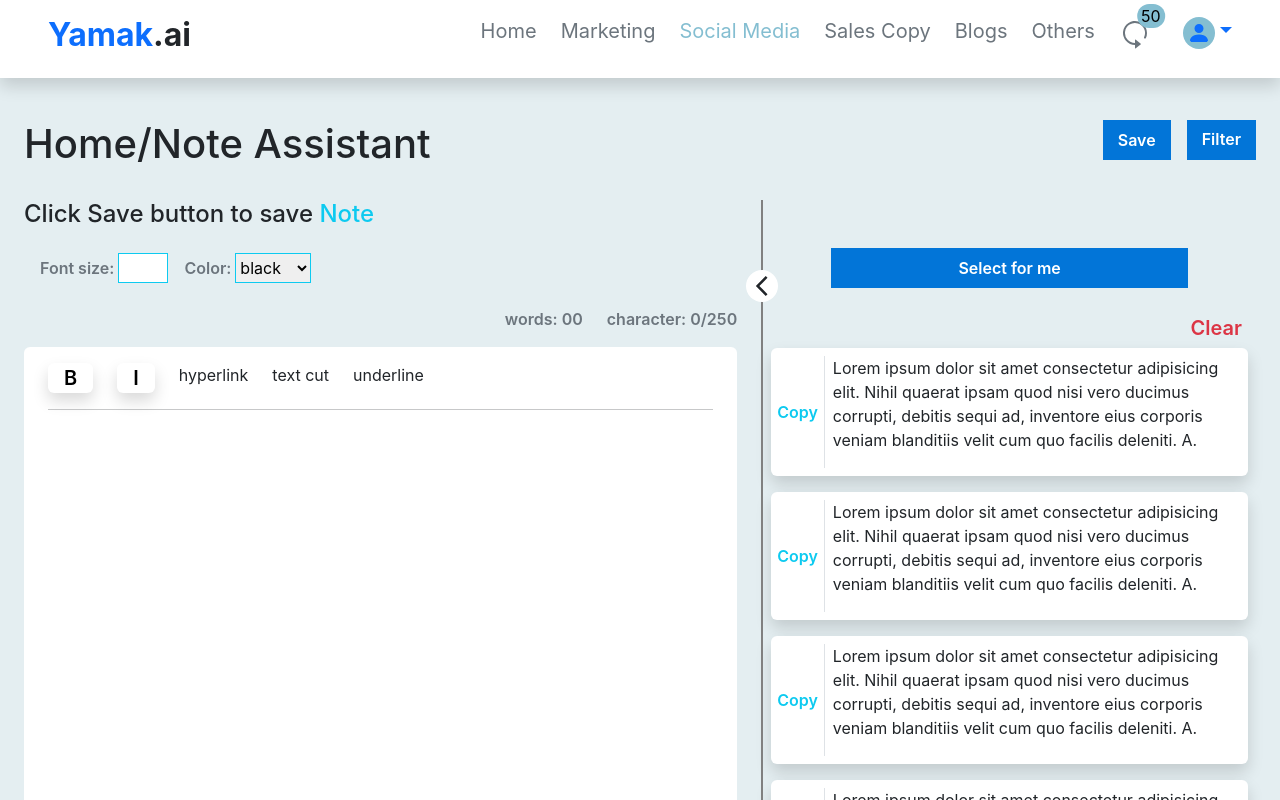
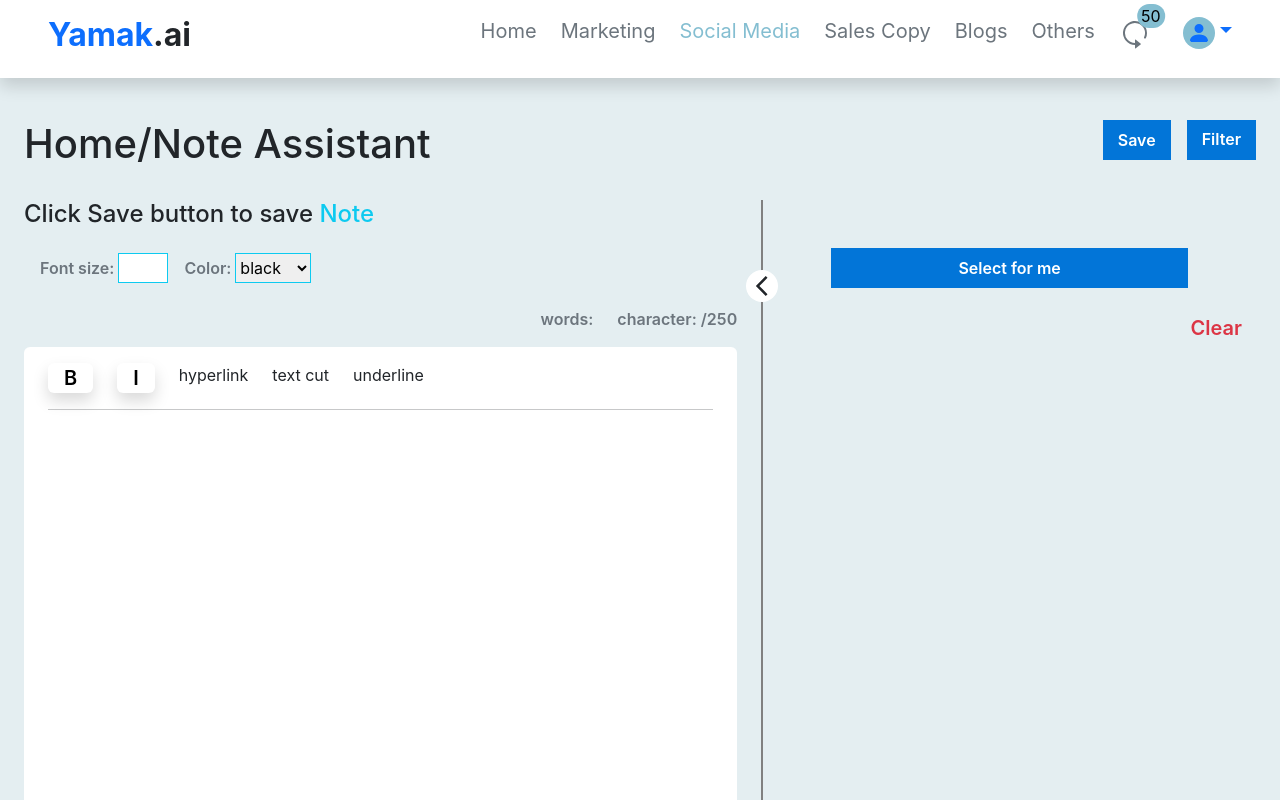
Before and after one commit to Wahidul505/yamak-assignment, a React (Create React App) app: page / in a window 1280 px wide. Shown: the top 800 px of the page. Built offline with nearby package versions, Linux system fonts and the light colour scheme.

Commit message:
implemented functionalities for creating notes, adjusting textarea and save note and added types in all props

```diff
--- a/package.json
+++ b/package.json
@@ -13,6 +13,7 @@
     "node-sass": "^7.0.1",
     "react": "^18.2.0",
     "react-dom": "^18.2.0",
+    "react-hot-toast": "^2.3.0",
     "react-icons": "^4.4.0",
     "react-scripts": "5.0.1",
     "typescript": "^4.7.4",
--- a/src/App.tsx
+++ b/src/App.tsx
@@ -1,11 +1,17 @@
-import React from 'react';
+import React, { FC } from 'react';
 import Home from './Components/Home/Home';
 import Navbar from './Components/Navbar/Navbar';
-function App() {
+import { Toaster } from 'react-hot-toast';
+
+const App: FC = () => {
   return (
     <div>
       <Navbar />
       <Home />
+      <Toaster
+        position="top-center"
+        reverseOrder={false}
+      />
     </div>
   );
 }
--- a/src/Components/Home/CreateNote.tsx
+++ b/src/Components/Home/CreateNote.tsx
@@ -1,14 +1,24 @@
-import React from 'react';
+import React, { FC } from 'react';
 import Options from './Options';
 import TextArea from './TextArea';
 import { MdOutlineArrowBackIos } from 'react-icons/md';
 
-const CreateNote = () => {
+type Props = {
+    note: string;
+    setNote: React.Dispatch<React.SetStateAction<string>>;
+    fontColor: string;
+    fontSize: number;
+    setFontColor: React.Dispatch<React.SetStateAction<string>>;
+    setFontSize: React.Dispatch<React.SetStateAction<number>>;
+}
+
+const CreateNote: FC<Props> = ({ note, setNote, fontColor, setFontColor, fontSize, setFontSize }) => {
+
     return (
         <div className='pe-md-4 my-4 create-note position-relative'>
             <span><MdOutlineArrowBackIos className='bg-white rounded-circle p-1 fw-bold fs-2 arrow-btn d-none d-md-block' /></span>
-            <Options />
-            <TextArea />
+            <Options setFontSize={setFontSize} setFontColor={setFontColor} />
+            <TextArea fontSize={fontSize} fontColor={fontColor} note={note} setNote={setNote} />
         </div>
     );
 };
--- a/src/Components/Home/Home.tsx
+++ b/src/Components/Home/Home.tsx
@@ -2,16 +2,27 @@ import React, { useState } from 'react';
 import CreateNote from './CreateNote';
 import '../../sass/Home.scss';
 import MyNotes from './MyNotes';
+import { Note } from '../../modals/Notes';
 
 const Home = () => {
     const [showInput, setShowInput] = useState<boolean>(false);
     const [filter, setFilter] = useState<string>('Filter');
+    const [note, setNote] = useState<string>('')
+    const [notes, setNotes] = useState<Note[]>([]);
+    const [fontSize, setFontSize] = useState<number>(12);
+    const [fontColor, setFontColor] = useState<string>('black');
+
     return (
         <div className="home px-2 px-md-4">
             <header className='d-flex justify-content-between flex-column flex-md-row gap-2'>
                 <h1>Home/Note Assistant</h1>
                 <div className='d-flex gap-3'>
-                    <button className='home-btn'>Save</button>
+                    <button
+                        onClick={() => {
+                            setNotes([...notes, { note, color: fontColor }]);
+                            setNote('');
+                        }}
+                        className='home-btn'>Save</button>
                     {
                         showInput ?
                             <div>
@@ -37,8 +48,14 @@ const Home = () => {
                 </div>
             </header>
             <div className='notes-container'>
-                <CreateNote />
-                <MyNotes />
+                <CreateNote
+                    note={note}
+                    setNote={setNote}
+                    fontColor={fontColor}
+                    setFontColor={setFontColor}
+                    fontSize={fontSize}
+                    setFontSize={setFontSize} />
+                <MyNotes notes={notes} setNotes={setNotes} />
             </div>
         </div>
     );
--- a/src/Components/Home/MyNotes.tsx
+++ b/src/Components/Home/MyNotes.tsx
@@ -1,19 +1,27 @@
-import React from 'react';
+import React, { FC } from 'react';
+import { Note } from '../../modals/Notes';
 import SingleNote from './SingleNote';
 
-const MyNotes = () => {
+interface Props {
+    notes: Note[];
+    setNotes: React.Dispatch<React.SetStateAction<Note[]>>;
+}
+
+const MyNotes: FC<Props> = ({ notes, setNotes }) => {
     return (
         <div className='py-5 px-2 mt-4'>
             <button className='home-btn w-75 mx-auto mb-4'>Select for me</button>
             <div className='text-end mb-1'>
-                <button className='text-danger border-0 bg-transparent fs-5 fw-semibold'>Clear</button>
+                <button
+                    onClick={() => setNotes([])}
+                    className='text-danger border-0 bg-transparent fs-5 fw-semibold'>Clear</button>
             </div>
             <div className='d-flex flex-column gap-3'>
-                <SingleNote />
-                <SingleNote />
-                <SingleNote />
-                <SingleNote />
-                <SingleNote />
+                {
+                    notes && notes.map((note, index) => <SingleNote
+                        note={note}
+                        key={index} />)
+                }
             </div>
         </div>
     );
--- a/src/Components/Home/Options.tsx
+++ b/src/Components/Home/Options.tsx
@@ -1,24 +1,34 @@
-import React from 'react';
+import React, { FC } from 'react';
 
-const Options = () => {
+interface Props {
+    setFontSize: React.Dispatch<React.SetStateAction<number>>;
+    setFontColor: React.Dispatch<React.SetStateAction<string>>;
+}
+
+const Options: FC<Props> = ({ setFontSize, setFontColor }) => {
     return (
         <div>
             <h4>Click Save button to save <span className='text-info'>Note</span></h4>
             <div className='p-3 d-flex gap-3'>
                 <div className='flex align-items-center gap-1'>
-                    <span className='text-secondary fw-semibold'>Font size: </span><input type="number" name="font_size" className='font-size-input border border-info' />
+                    <span className='text-secondary fw-semibold'>Font size: </span>
+                    <input
+                        onBlur={(e) => setFontSize(parseInt(e.target.value))}
+                        type="number" className='font-size-input border border-info' />
                 </div>
                 <div className='d-flex align-items-center gap-1'>
-                    <span className='text-secondary fw-semibold'>Color: </span><select
-                    style={{height:'30px'}}
-                     name="" id="" className='border border-info'>
-                        <option value="">black</option>
-                        <option value="">blue</option>
-                        <option value="">red</option>
-                        <option value="">green</option>
-                        <option value="">yellow</option>
-                        <option value="">orange</option>
-                        <option value="">pink</option>
+                    <span className='text-secondary fw-semibold'>Color: </span>
+                    <select
+                        onChange={(e) => setFontColor(e.target.value)}
+                        style={{ height: '30px' }}
+                        name="" className='border border-info'>
+                        <option value="black">black</option>
+                        <option value="blue">blue</option>
+                        <option value="red">red</option>
+                        <option value="green">green</option>
+                        <option value="purple">purple</option>
+                        <option value="orange">orange</option>
+                        <option value="pink">pink</option>
                     </select>
                 </div>
             </div>
--- a/src/Components/Home/SingleNote.tsx
+++ b/src/Components/Home/SingleNote.tsx
@@ -1,11 +1,18 @@
-import React from 'react';
+import React, { FC } from 'react';
+import { Note } from '../../modals/Notes';
 
-const SingleNote = () => {
+interface Props {
+    note: Note;
+}
+
+const SingleNote: FC<Props> = ({ note }) => {
     return (
         <div className='d-flex bg-white py-2 rounded shadow'>
             <button className='text-info border-0 bg-white fw-semibold'>Copy</button>
             <div className='border-start px-2'>
-                <p>Lorem ipsum dolor sit amet consectetur adipisicing elit. Nihil quaerat ipsam quod nisi vero ducimus corrupti, debitis sequi ad, inventore eius corporis veniam blanditiis velit cum quo facilis deleniti. A.</p>
+                <p
+                    className='text-break'
+                    style={{ color: `${note.color}` }}>{note.note}</p>
             </div>
         </div>
     );
--- a/src/Components/Home/TextArea.tsx
+++ b/src/Components/Home/TextArea.tsx
@@ -1,11 +1,40 @@
-import React from 'react';
+import React, { FC, useEffect, useState } from 'react';
+import toast from 'react-hot-toast';
 
-const TextArea = () => {
+
+interface Props {
+    fontSize: number;
+    fontColor: string;
+    note: string;
+    setNote: React.Dispatch<React.SetStateAction<string>>;
+}
+
+const TextArea: FC<Props> = ({ fontSize, fontColor, note, setNote }) => {
+    const [disable, setDisable] = useState<boolean>(false);
+    const [words, setWords] = useState<number>();
+    const [characters, setCharacters] = useState<number>();
+    useEffect(() => {
+        if (!fontSize || fontSize < 12 || fontSize > 32) {
+            toast.error('Please enter a valid font size between 12px to 32px', { id: 'fontsize-error' });
+            setDisable(true);
+        }
+        else {
+            setDisable(false);
+        }
+    }, [fontSize]);
+
+    const handleCount = (characters: string) => {
+        setCharacters(characters.length);
+        const words = characters.split(' ');
+        setWords(words.length - 1);
+        setNote(characters);
+    }
+
     return (
         <div>
             <div className='text-secondary fw-semibold d-flex justify-content-end gap-4 mt-2'>
-                <p>words: <span>00</span></p>
-                <p>character: <span>0/250</span></p>
+                <p>words: <span>{words}</span></p>
+                <p>character: <span>{characters}/250</span></p>
             </div>
             <div className='pt-3 pb-2 px-4 rounded-top bg-white'>
                 <div className='d-flex gap-2 gap-md-4'>
@@ -17,7 +46,13 @@ const TextArea = () => {
                 </div>
                 <hr />
             </div>
-            <textarea name="" id="" className='rounded-bottom px-4'></textarea>
+            <textarea
+                onChange={e => handleCount(e.target.value)}
+                disabled={disable}
+                maxLength={250}
+                value={note}
+                style={{ fontSize: `${fontSize}px`, color: `${fontColor}` }}
+                className='rounded-bottom px-4'></textarea>
         </div>
     );
 };
--- /dev/null
+++ b/src/modals/Notes.ts
@@ -0,0 +1,4 @@
+export interface Note {
+    note: string;
+    color: string;
+}
```
Also changed, not shown: 1 other file (tests, documents, lock files or other folders).
